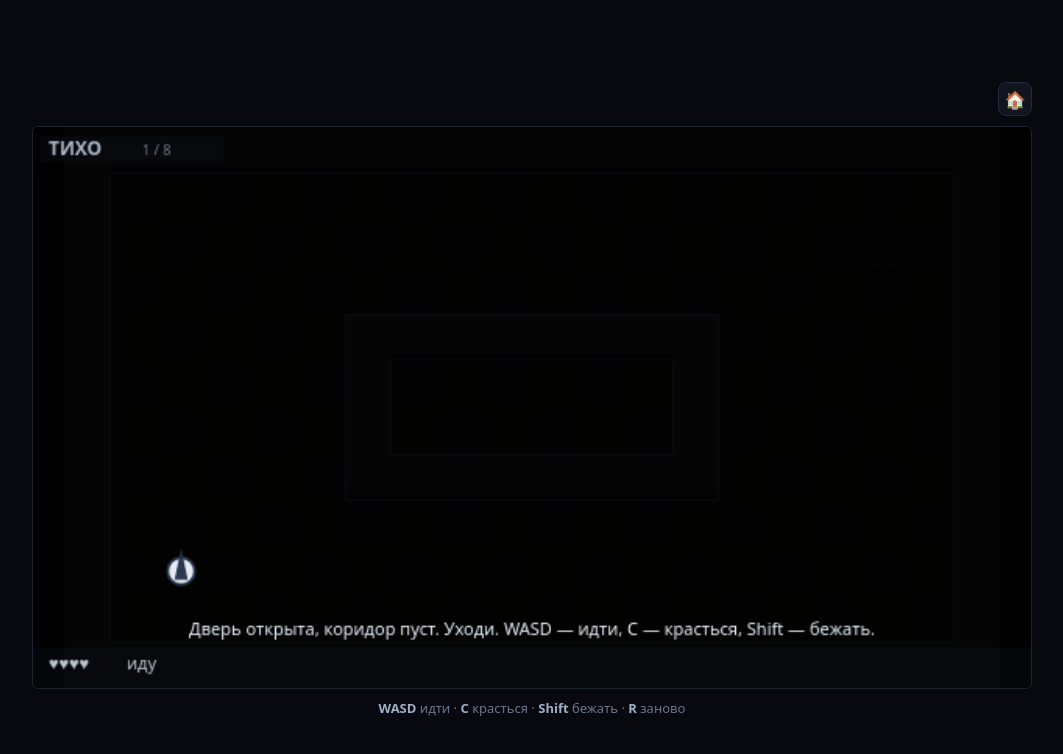
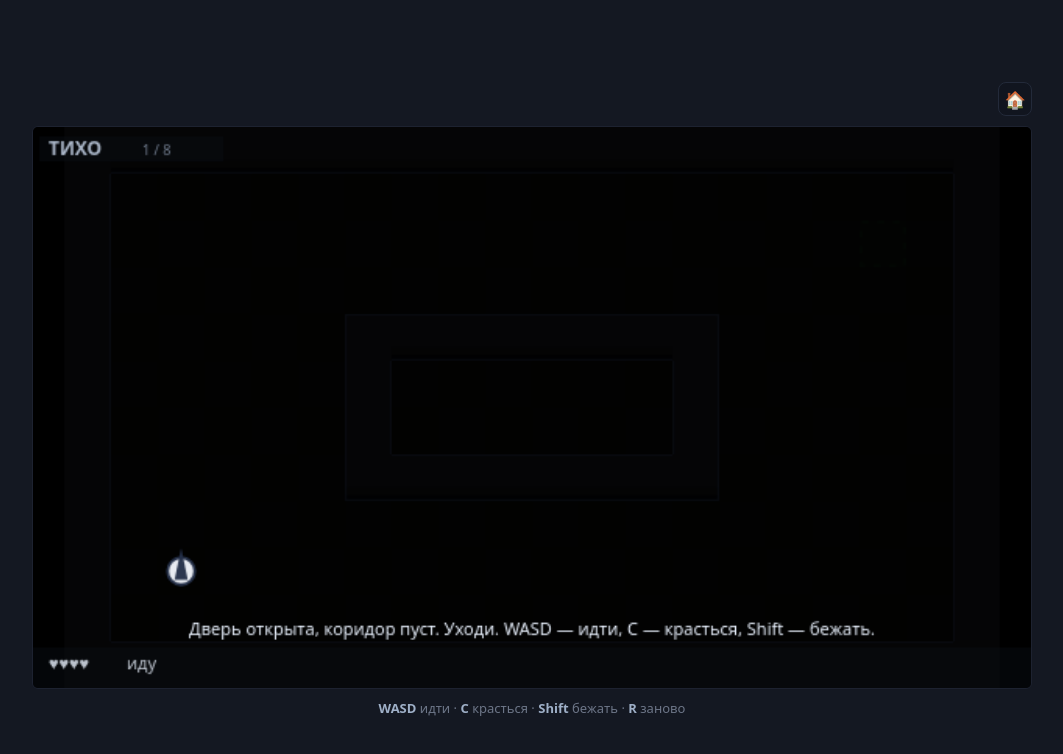
Before and after one commit to aka-gst/stealth, a website with bundled scripts: page index.html in a window 1280 px wide. Shown: the whole page, without its empty margins (108-1171 px from the left). Built offline with nearby package versions, Linux system fonts and the light colour scheme; files whose address does not match are found by name.

Commit message:
Поле вокруг кадра — не совсем чёрное
Фон страницы занимает почти половину экрана, и при яркости 9 из 255 любой
замер по всей странице читает игру как чёрный прямоугольник — даже когда
сам кадр светлый. Поднял до 23.

Co-Authored-By: Claude Opus 5 <noreply@anthropic.com>

```diff
--- a/styles/game.css
+++ b/styles/game.css
@@ -7,7 +7,12 @@ html { touch-action: manipulation; }
 body {
     margin: 0;
     touch-action: manipulation;
-    background: #07090f;
+    /*
+     * Не совсем чёрный. Поле вокруг кадра занимает почти половину экрана, и
+     * при яркости 9 из 255 любой замер по всей странице читает игру как
+     * чёрный прямоугольник — даже когда сам кадр светлый.
+     */
+    background: #141822;
     color: #cdd6e4;
     font: 13px/1.5 system-ui, -apple-system, "Segoe UI", sans-serif;
     display: flex;
```
